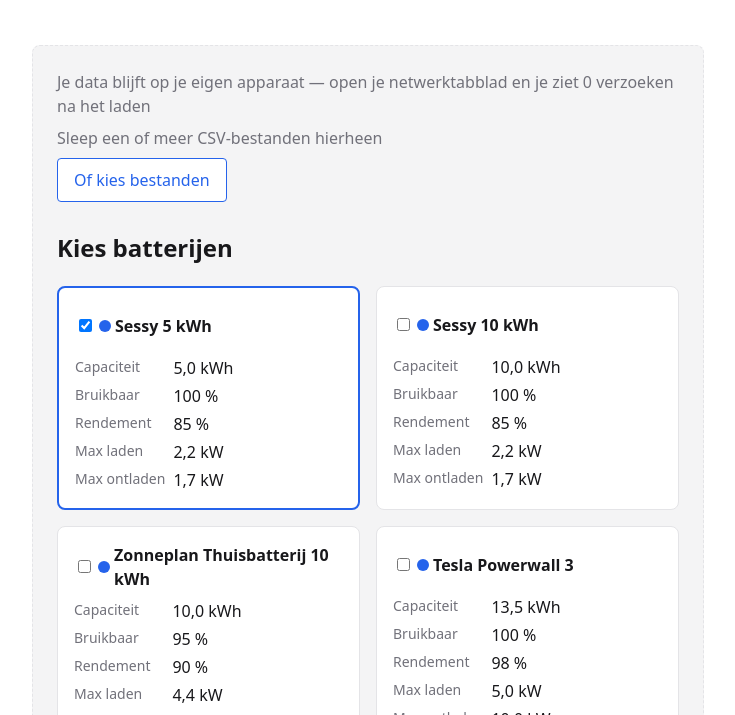
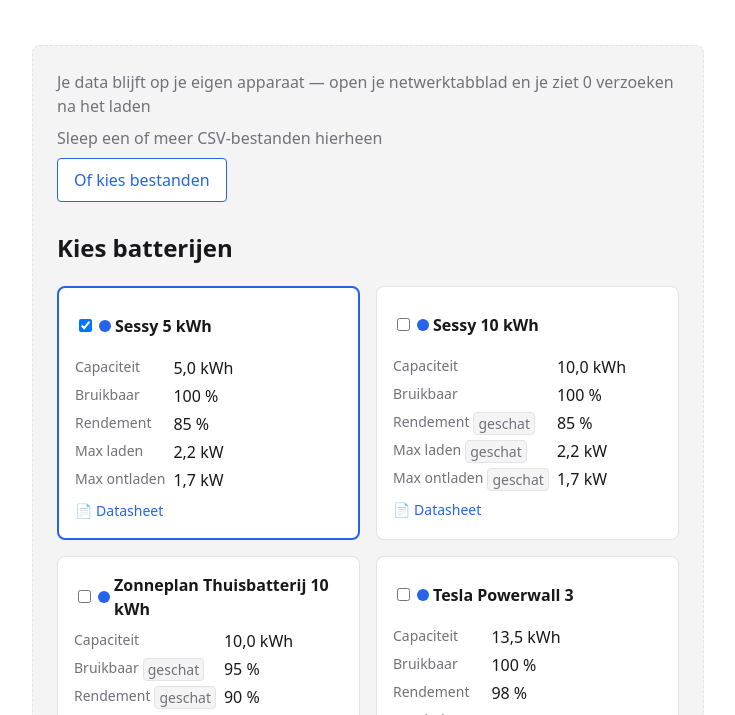
Before and after one commit to gjdenhertog/battery-calculator, a website built with Vite: page index.html in a window 1280 px wide. Shown: the part 85-800 px from the top of the page, without its empty margins (272-1007 px from the left). Built offline with nearby package versions, Linux system fonts and the light colour scheme; some packages are replaced by stand-ins of ours.

Commit message:
feat(260616-w4s-01): render geschat badge per assumed spec row + Datasheet link per card
- Extend appendSpec with optional isAssumed param; badge via createElement/textContent (XSS safe)
- buildSpecCard computes assumed Set from battery.assumedFields; passes isAssumed to each row
- Add datasheet <a> per catalog card: createElement + setAttribute(href/target/rel) + textContent
- Add CSS for .battery-card__badge (pill, existing tokens) and .battery-card__datasheet (accent link)
- Extend battery-picker tests: badge on assumed rows, absent from cited/custom, all 8 datasheet links

```diff
--- a/src/styles/battery-picker.css
+++ b/src/styles/battery-picker.css
@@ -304,3 +304,38 @@
   border-color: var(--color-border);
   color: var(--color-text-muted);
 }
+
+/* ── Spec row "geschat" badge ────────────────────────────────────────────── */
+
+.battery-card__badge {
+  display: inline-block;
+  font-size: var(--font-size-label);
+  color: var(--color-text-muted);
+  background-color: var(--color-surface);
+  border: 1px solid var(--color-border);
+  padding: 0 var(--space-xs);
+  border-radius: 4px;
+  margin-left: var(--space-xs);
+  vertical-align: middle;
+}
+
+/* ── Datasheet link per battery card ─────────────────────────────────────── */
+
+.battery-card__datasheet {
+  display: inline-flex;
+  align-items: center;
+  gap: var(--space-xs);
+  margin-top: var(--space-sm);
+  font-size: var(--font-size-label);
+  color: var(--color-accent);
+  text-decoration: none;
+}
+
+.battery-card__datasheet:hover {
+  text-decoration: underline;
+}
+
+.battery-card__datasheet:focus-visible {
+  outline: 2px solid var(--color-accent);
+  outline-offset: 2px;
+}
--- a/src/ui/battery-picker.ts
+++ b/src/ui/battery-picker.ts
@@ -38,10 +38,20 @@
 /**
  * Append a dt+dd pair to a dl element.
  * value is always set via textContent — XSS safe.
+ * When isAssumed is true, a "geschat" badge is appended to the dt.
  */
-function appendSpec(dl: HTMLElement, label: string, value: string): void {
+function appendSpec(dl: HTMLElement, label: string, value: string, isAssumed = false): void {
   const dt = document.createElement('dt')
   dt.textContent = label // textContent — XSS safe; static label string
+
+  if (isAssumed) {
+    const badge = document.createElement('span')
+    badge.className = 'battery-card__badge'
+    badge.textContent = 'geschat' // textContent — XSS safe; static Dutch string
+    badge.title = 'geschatte waarde' // hover/screen-reader context
+    badge.setAttribute('aria-label', 'geschatte waarde')
+    dt.appendChild(badge)
+  }
 
   const dd = document.createElement('dd')
   dd.textContent = value // textContent — XSS safe; formatted number string
@@ -100,6 +110,9 @@
   label.appendChild(name)
   li.appendChild(label)
 
+  // Compute the set of assumed fields once (empty set for custom batteries / no assumedFields)
+  const assumed = new Set(battery.assumedFields ?? [])
+
   // Spec rows (D-05)
   const dl = document.createElement('dl')
   dl.className = 'battery-card__specs'
@@ -107,22 +120,48 @@
   appendSpec(
     dl,
     'Capaciteit',
-    `${battery.nominalCapacityKwh.toLocaleString('nl-NL', { minimumFractionDigits: 1, maximumFractionDigits: 1 })} kWh`
+    `${battery.nominalCapacityKwh.toLocaleString('nl-NL', { minimumFractionDigits: 1, maximumFractionDigits: 1 })} kWh`,
+    assumed.has('nominalCapacityKwh')
   )
-  appendSpec(dl, 'Bruikbaar', `${Math.round(battery.dodFraction * 100)} %`)
-  appendSpec(dl, 'Rendement', `${Math.round(battery.roundTripEfficiency * 100)} %`)
+  appendSpec(
+    dl,
+    'Bruikbaar',
+    `${Math.round(battery.dodFraction * 100)} %`,
+    assumed.has('dodFraction')
+  )
+  appendSpec(
+    dl,
+    'Rendement',
+    `${Math.round(battery.roundTripEfficiency * 100)} %`,
+    assumed.has('roundTripEfficiency')
+  )
   appendSpec(
     dl,
     'Max laden',
-    `${battery.maxChargeKw.toLocaleString('nl-NL', { minimumFractionDigits: 1, maximumFractionDigits: 1 })} kW`
+    `${battery.maxChargeKw.toLocaleString('nl-NL', { minimumFractionDigits: 1, maximumFractionDigits: 1 })} kW`,
+    assumed.has('maxChargeKw')
   )
   appendSpec(
     dl,
     'Max ontladen',
-    `${battery.maxDischargeKw.toLocaleString('nl-NL', { minimumFractionDigits: 1, maximumFractionDigits: 1 })} kW`
+    `${battery.maxDischargeKw.toLocaleString('nl-NL', { minimumFractionDigits: 1, maximumFractionDigits: 1 })} kW`,
+    assumed.has('maxDischargeKw')
   )
 
   li.appendChild(dl)
+
+  // Datasheet link — createElement + setAttribute only (XSS/CSP safe; NO innerHTML)
+  // This is a user-initiated navigation (target=_blank), not an auto-fetch.
+  // It does not violate connect-src 'none' and does not appear in static index.html.
+  const datasheetLink = document.createElement('a')
+  datasheetLink.setAttribute('href', battery.datasheetUrl)
+  datasheetLink.setAttribute('target', '_blank')
+  datasheetLink.setAttribute('rel', 'noopener noreferrer')
+  datasheetLink.className = 'battery-card__datasheet'
+  datasheetLink.textContent = '📄 Datasheet' // textContent — XSS safe; static string
+
+  li.appendChild(datasheetLink)
+
   return li
 }
 
```
Also changed, not shown: tests/battery-picker.test.ts (+98 -5 lines).
